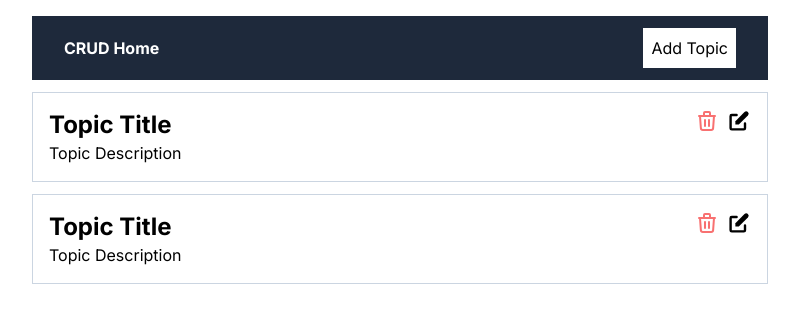
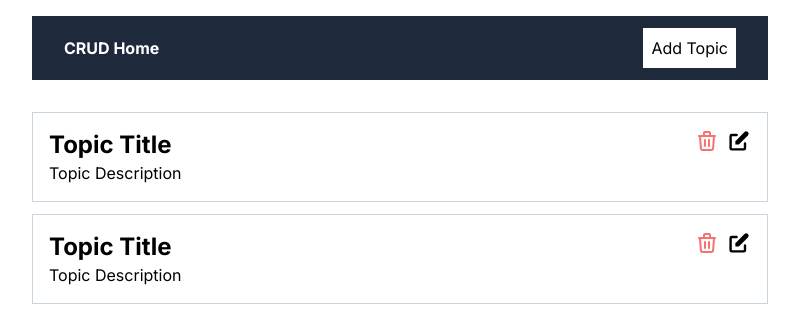
Before and after one commit to peterfdrv/crud-next, a Next.js app: page / in a window 1280 px wide. Shown: the top 324 px of the page, without its empty margins (240-1039 px from the left). Built offline with nearby package versions, Linux system fonts and the light colour scheme.

Commit message:
styling for navbar

```diff
--- a/app/layout.js
+++ b/app/layout.js
@@ -15,7 +15,7 @@ export default function RootLayout({ children }) {
       <body className={inter.className}>
         <div className="max-w-3xl mx-auto p-4">
           <Navbar />
-          {children}
+          <div className="mt-8">{children}</div>
         </div>
       </body>
     </html>
```
